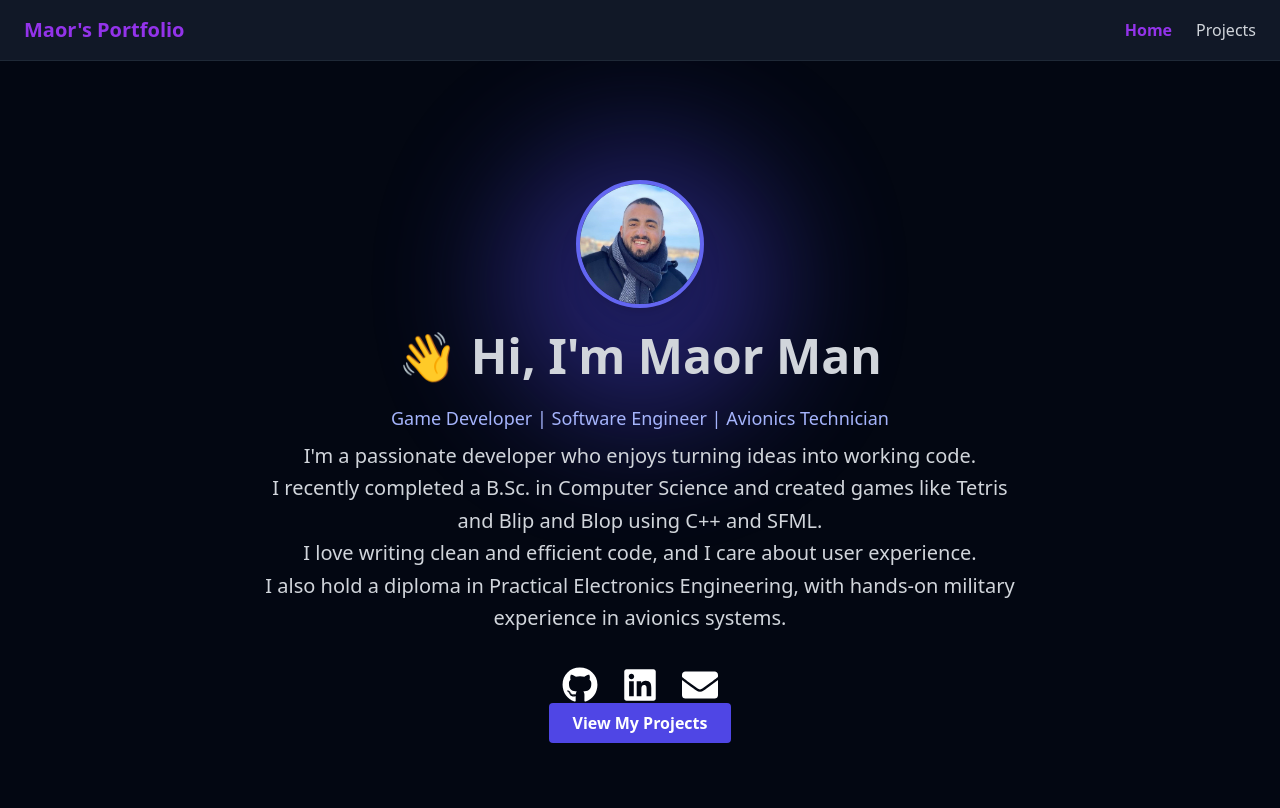
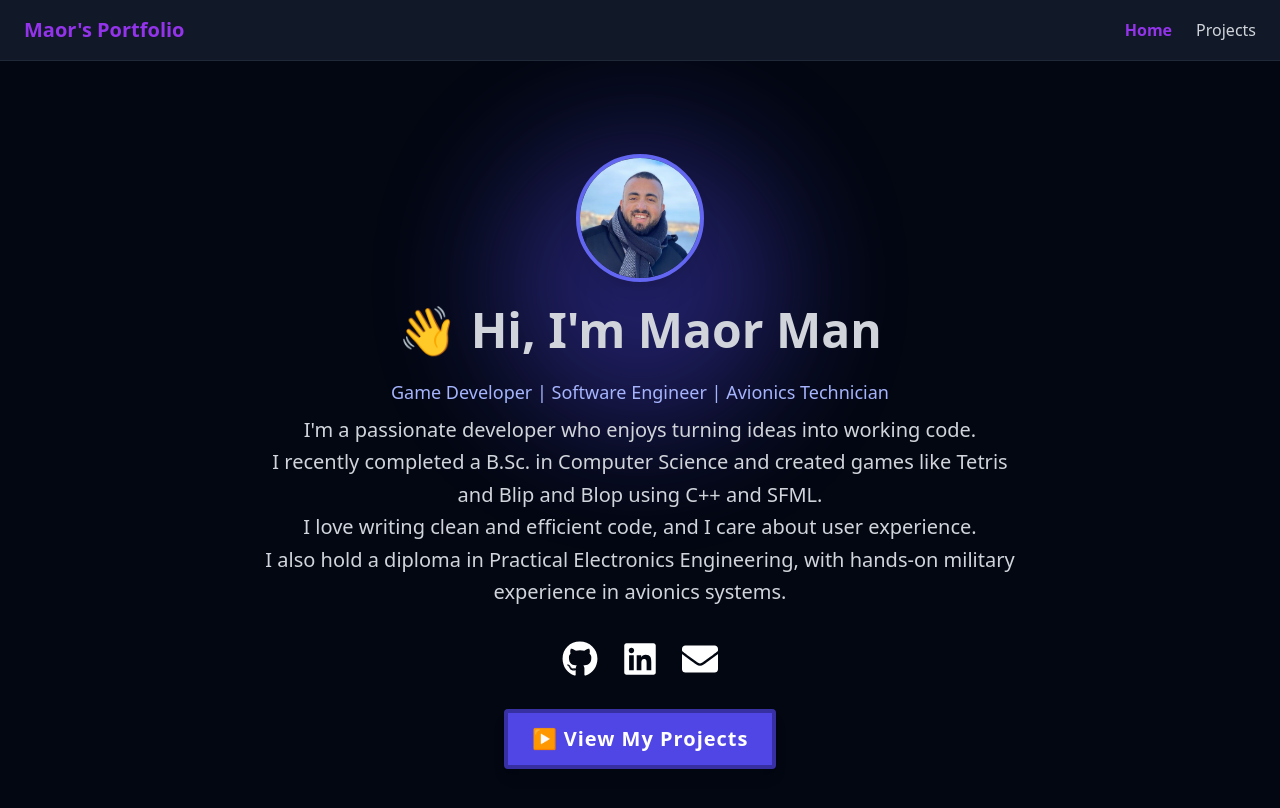
Before and after one commit to MaorMan1/my-portfolio, a React (Vite) app in the folder frontend/: page / in a window 1280 px wide. Shown: the top 808 px of the page. Built offline with nearby package versions, Linux system fonts and the light colour scheme.

Commit message:
Home page additions

```diff
--- a/frontend/src/pages/Home.tsx
+++ b/frontend/src/pages/Home.tsx
@@ -108,9 +108,11 @@ function Home() {
       </div>
       <Link
         to="/projects"
-        className="inline-block bg-indigo-600 hover:bg-indigo-700 text-white font-bold py-2 px-6 rounded transition duration-300"
+        className="mt-8 px-6 py-3 bg-indigo-600 text-white font-bold rounded border-4 border-indigo-800 shadow-lg
+                  hover:bg-indigo-700 hover:shadow-indigo-500 transition duration-300
+                  text-xl tracking-wider pixel-font"
       >
-        View My Projects
+        ▶ View My Projects
       </Link>
     </div>
   )
```
